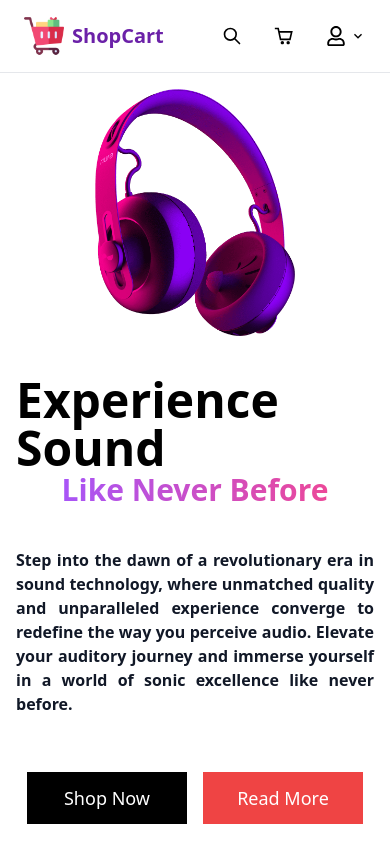
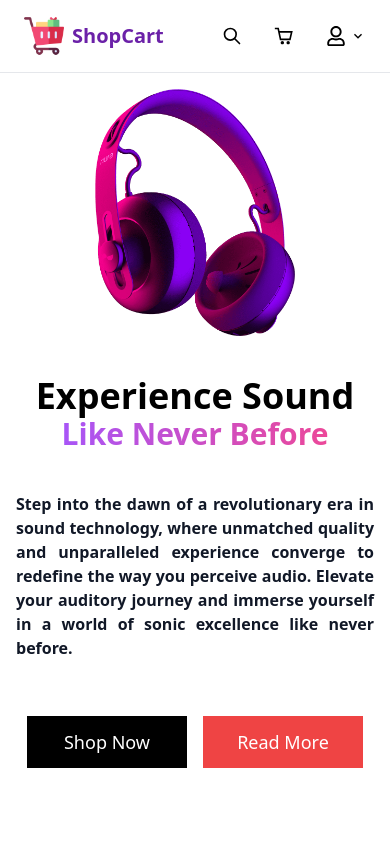
Before and after one commit to Ritikgupta856/shopcart-store, a React app in the folder client/: page / in a window 390 px wide. Shown: the top 844 px of the page. Built offline with nearby package versions, Linux system fonts and the light colour scheme; no server answers; the HTML template or start-up script is replaced by a standard one.

Commit message:
updated Herobanner.jsx

```diff
--- a/client/src/components/HeroBanner/Herobanner.jsx
+++ b/client/src/components/HeroBanner/Herobanner.jsx
@@ -5,10 +5,10 @@ const Herobanner = () => {
   return (
     <div className="container flex flex-col-reverse gap-10 w-full px-4 py-4 items-center h-fit md:px-10 md:py-5 md:flex-row md:justify-between md:h-[calc(100vh-50px)] mb-10 ">
       <div className="flex flex-col items-center md:items-start">
-        <h1 className="text-5xl md:text-7xl font-bold">
+        <h1 className="text-4xl sm:text-5xl md:text-7xl font-bold">
           Experience Sound
         </h1>
-        <h2 className="text-3xl md:text-7xl font-bold bg-gradient-to-r from-purple-500 to-pink-500 text-transparent bg-clip-text mb-10">
+        <h2 className="text-3xl sm:text-4xl md:text-7xl font-bold bg-gradient-to-r from-purple-500 to-pink-500 text-transparent bg-clip-text mb-10">
           Like Never Before
         </h2>
 
@@ -31,7 +31,7 @@ const Herobanner = () => {
           </button>
         </div>
       </div>
-      <div className="w-[200px] md:w-[400px] md:h-[450px] shrink-0">
+      <div className="w-[200px] sm:w-[250px] md:w-[400px] md:h-[450px] shrink-0">
         <img src="/banner-img.png" alt="" className="w-full h-full" />
       </div>
     </div>
```
